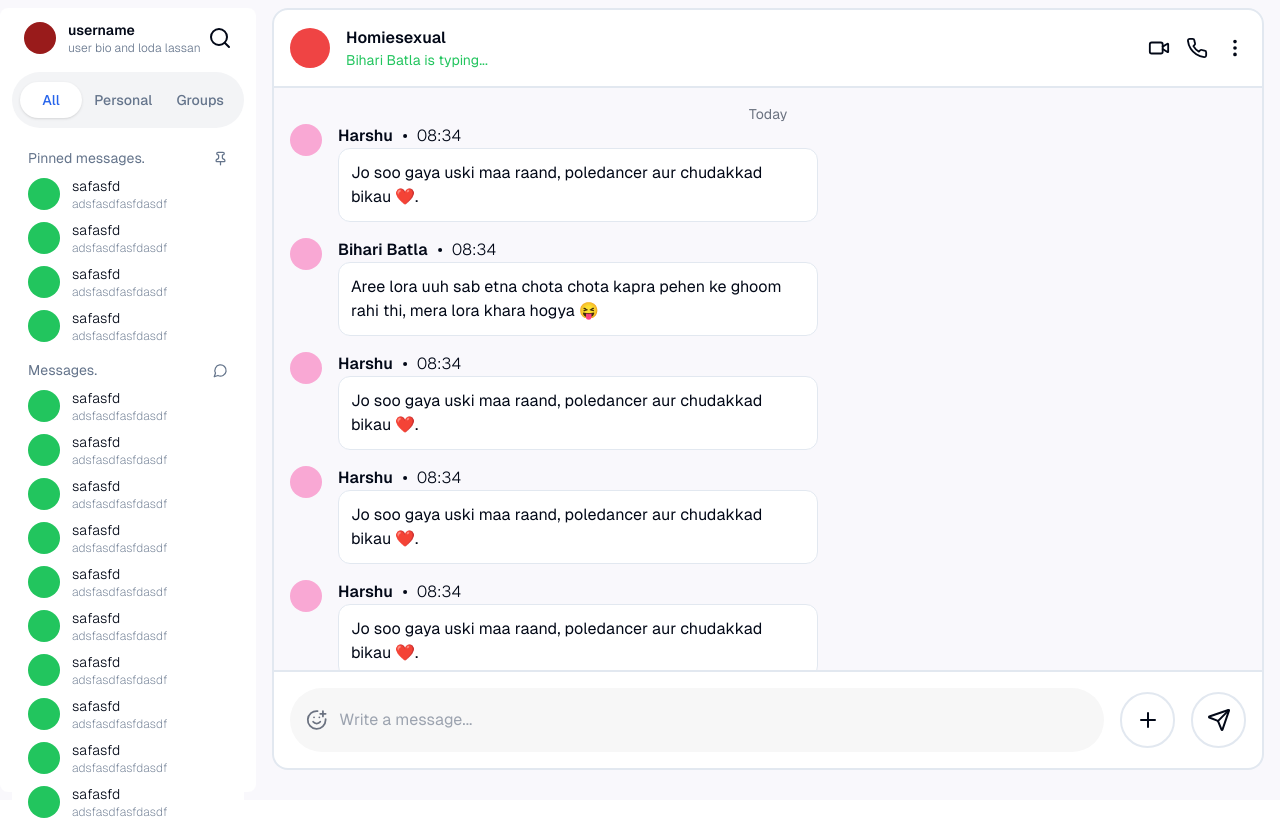
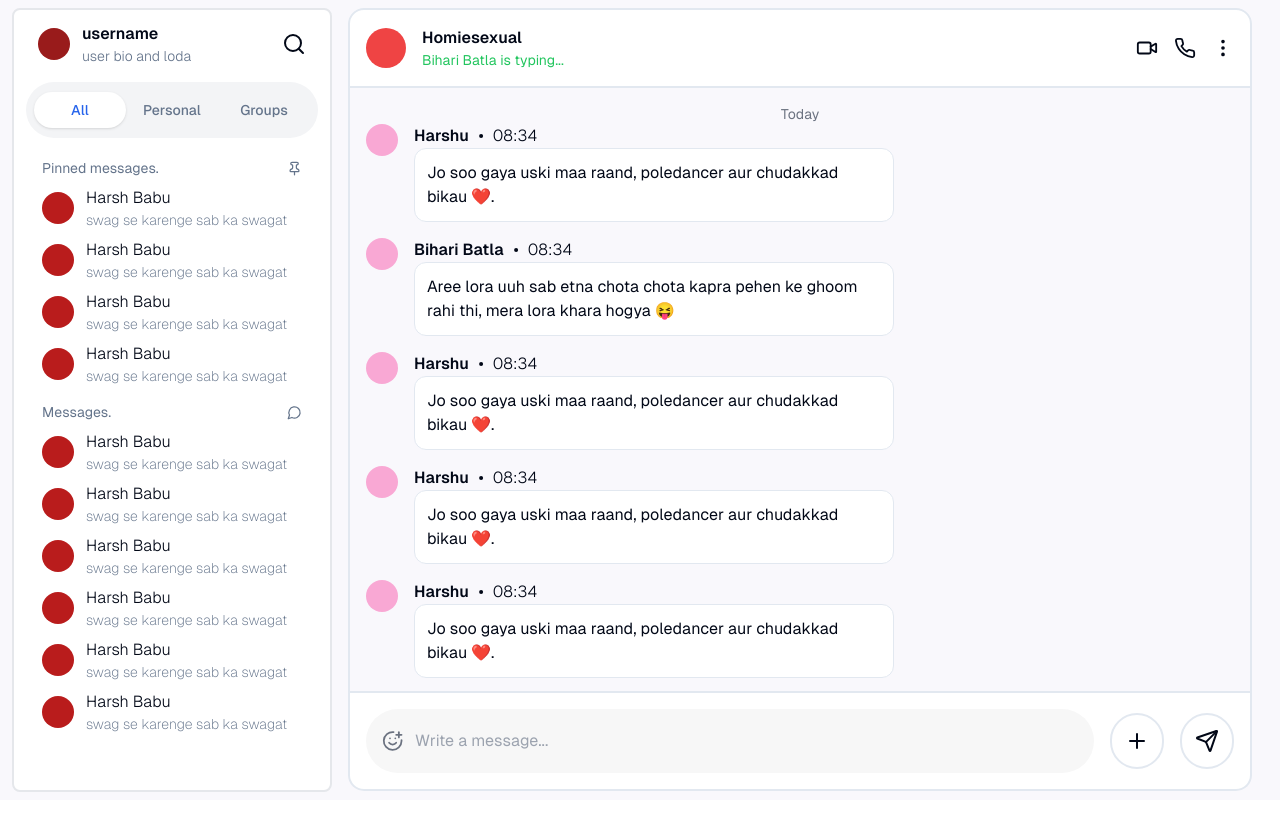
Before and after one commit to kratos-respawned/bak-bak, a Next.js app: page / in a window 1280 px wide. Shown: the top 820 px of the page. Built offline with nearby package versions, Linux system fonts and the light colour scheme.

Commit message:
height fixed

```diff
--- a/src/app/layout.tsx
+++ b/src/app/layout.tsx
@@ -25,12 +25,12 @@ export default function RootLayout({
 }>) {
   return (
     <html lang="en" suppressHydrationWarning>
-      <body className={cn(geistSans.variable, geistMono.variable,"font-sans")}>
-      <div className="flex bg-[#f9f8fc]">
-            <div className="w-full h-screen py-2 flex-none md:w-64">
-                <HomeSideBar/>
-            </div>
-                <div className="flex-grow py-2 px-4 w-full">{children}</div>
+      <body className={cn(geistSans.variable, geistMono.variable, "font-sans")}>
+        <div className="flex bg-[#f9f8fc] px-3">
+          <div className="w-full h-screen py-2 flex-none max-w-xs">
+            <HomeSideBar />
+          </div>
+          <div className="flex-grow py-2 px-4 w-full">{children}</div>
         </div>
       </body>
     </html>
--- a/src/app/page.tsx
+++ b/src/app/page.tsx
@@ -8,8 +8,7 @@ export default function Home() {
     <main className="">
       <HomeChat />
       <ChatBox />
-      <ChatSend/>
+      <ChatSend />
     </main>
   );
-  return <main className=""></main>;
 }
--- a/src/components/home/chatbox.tsx
+++ b/src/components/home/chatbox.tsx
@@ -1,19 +1,23 @@
 import React from "react";
-import { Dot } from 'lucide-react';
+import { Dot } from "lucide-react";
 
 function ChatBox() {
   return (
-        <div className=" border-r-2 border-l-2 border-b-2 p-4 overflow-y-scroll min-h-[calc(100vh-27vh)] max-h-[calc(100vh-27vh)]">
+    <div className=" border-r-2 border-l-2 border-b-2 p-4 overflow-y-scroll min-h-[calc(100vh-27vh)] max-h-[calc(100vh-195px)]">
       <p className="text-center text-sm text-gray-500">Today</p>
       <div className="flex mb-4">
         <div className="h-8 w-8 bg-pink-300 rounded-full"></div>
         <div>
           <div className="flex pl-4">
             <p className="font-semibold">Harshu</p>
-                <p><Dot/></p>
+            <p>
+              <Dot />
+            </p>
             <p className="font-light">08:34</p>
           </div>
-                <div className="bg-white p-3 border rounded-xl max-w-[30rem] ml-4">Jo soo gaya uski maa raand, poledancer aur chudakkad bikau ❤️.</div>
+          <div className="bg-white p-3 border rounded-xl max-w-[30rem] ml-4">
+            Jo soo gaya uski maa raand, poledancer aur chudakkad bikau ❤️.
+          </div>
         </div>
       </div>
       <div className="flex mb-4">
@@ -21,10 +25,15 @@ function ChatBox() {
         <div>
           <div className="flex pl-4">
             <p className="font-semibold">Bihari Batla</p>
-                <p><Dot/></p>
+            <p>
+              <Dot />
+            </p>
             <p className="font-light">08:34</p>
           </div>
-                <div className="bg-white p-3 border rounded-xl max-w-[30rem] ml-4">Aree lora uuh sab etna chota chota kapra pehen ke ghoom rahi thi, mera lora khara hogya 😝</div>
+          <div className="bg-white p-3 border rounded-xl max-w-[30rem] ml-4">
+            Aree lora uuh sab etna chota chota kapra pehen ke ghoom rahi thi,
+            mera lora khara hogya 😝
+          </div>
         </div>
       </div>
       <div className="flex mb-4">
@@ -32,10 +41,14 @@ function ChatBox() {
         <div>
           <div className="flex pl-4">
             <p className="font-semibold">Harshu</p>
-                <p><Dot/></p>
+            <p>
+              <Dot />
+            </p>
             <p className="font-light">08:34</p>
           </div>
-                <div className="bg-white p-3 border rounded-xl max-w-[30rem] ml-4">Jo soo gaya uski maa raand, poledancer aur chudakkad bikau ❤️.</div>
+          <div className="bg-white p-3 border rounded-xl max-w-[30rem] ml-4">
+            Jo soo gaya uski maa raand, poledancer aur chudakkad bikau ❤️.
+          </div>
         </div>
       </div>
       <div className="flex mb-4">
@@ -43,10 +56,14 @@ function ChatBox() {
         <div>
           <div className="flex pl-4">
             <p className="font-semibold">Harshu</p>
-                <p><Dot/></p>
+            <p>
+              <Dot />
+            </p>
             <p className="font-light">08:34</p>
           </div>
-                <div className="bg-white p-3 border rounded-xl max-w-[30rem] ml-4">Jo soo gaya uski maa raand, poledancer aur chudakkad bikau ❤️.</div>
+          <div className="bg-white p-3 border rounded-xl max-w-[30rem] ml-4">
+            Jo soo gaya uski maa raand, poledancer aur chudakkad bikau ❤️.
+          </div>
         </div>
       </div>
       <div className="flex mb-4">
@@ -54,10 +71,14 @@ function ChatBox() {
         <div>
           <div className="flex pl-4">
             <p className="font-semibold">Harshu</p>
-                <p><Dot/></p>
+            <p>
+              <Dot />
+            </p>
             <p className="font-light">08:34</p>
           </div>
-                <div className="bg-white p-3 border rounded-xl max-w-[30rem] ml-4">Jo soo gaya uski maa raand, poledancer aur chudakkad bikau ❤️.</div>
+          <div className="bg-white p-3 border rounded-xl max-w-[30rem] ml-4">
+            Jo soo gaya uski maa raand, poledancer aur chudakkad bikau ❤️.
+          </div>
         </div>
       </div>
       <div className="flex mb-4">
@@ -65,10 +86,14 @@ function ChatBox() {
         <div>
           <div className="flex pl-4">
             <p className="font-semibold">Harshu</p>
-                <p><Dot/></p>
+            <p>
+              <Dot />
+            </p>
             <p className="font-light">08:34</p>
           </div>
-                <div className="bg-white p-3 border rounded-xl max-w-[30rem] ml-4">Jo soo gaya uski maa raand, poledancer aur chudakkad bikau ❤️.</div>
+          <div className="bg-white p-3 border rounded-xl max-w-[30rem] ml-4">
+            Jo soo gaya uski maa raand, poledancer aur chudakkad bikau ❤️.
+          </div>
         </div>
       </div>
       <div className="flex mb-4">
@@ -76,10 +101,14 @@ function ChatBox() {
         <div>
           <div className="flex pl-4">
             <p className="font-semibold">Harshu</p>
-                <p><Dot/></p>
+            <p>
+              <Dot />
+            </p>
             <p className="font-light">08:34</p>
           </div>
-                <div className="bg-white p-3 border rounded-xl max-w-[30rem] ml-4">Jo soo gaya uski maa raand, poledancer aur chudakkad bikau ❤️.</div>
+          <div className="bg-white p-3 border rounded-xl max-w-[30rem] ml-4">
+            Jo soo gaya uski maa raand, poledancer aur chudakkad bikau ❤️.
+          </div>
         </div>
       </div>
       <div className="flex mb-4">
@@ -87,10 +116,14 @@ function ChatBox() {
         <div>
           <div className="flex pl-4">
             <p className="font-semibold">Harshu</p>
-                <p><Dot/></p>
+            <p>
+              <Dot />
+            </p>
             <p className="font-light">08:34</p>
           </div>
-                <div className="bg-white p-3 border rounded-xl max-w-[30rem] ml-4">Jo soo gaya uski maa raand, poledancer aur chudakkad bikau ❤️.</div>
+          <div className="bg-white p-3 border rounded-xl max-w-[30rem] ml-4">
+            Jo soo gaya uski maa raand, poledancer aur chudakkad bikau ❤️.
+          </div>
         </div>
       </div>
       <div className="flex mb-4">
@@ -98,10 +131,14 @@ function ChatBox() {
         <div>
           <div className="flex pl-4">
             <p className="font-semibold">Harshu</p>
-                <p><Dot/></p>
+            <p>
+              <Dot />
+            </p>
             <p className="font-light">08:34</p>
           </div>
-                <div className="bg-white p-3 border rounded-xl max-w-[30rem] ml-4">Jo soo gaya uski maa raand, poledancer aur chudakkad bikau ❤️.</div>
+          <div className="bg-white p-3 border rounded-xl max-w-[30rem] ml-4">
+            Jo soo gaya uski maa raand, poledancer aur chudakkad bikau ❤️.
+          </div>
         </div>
       </div>
     </div>
--- a/src/components/home/sidebar.tsx
+++ b/src/components/home/sidebar.tsx
@@ -4,14 +4,14 @@ import TypeGroup from "./typegroup";
 
 function HomeSideBar() {
   return (
-    <div className="h-full space-y-4  max-w-xs rounded-lg   bg-white p-3">
+    <div className="h-full space-y-4  max-w-xs rounded-lg   bg-white p-3 border-2 border-gray-200">
       <div className="flex justify-between items-center px-3 ">
         <div className="flex justify-center items-center gap-3">
           <span className="w-8 h-8 rounded-full bg-red-800"></span>
           <div className="flex flex-col ">
-            <p className="text-sm font-semibold">username</p>
-            <p className="text-xs font-light text-muted-foreground">
-              user bio and loda lassan
+            <p className=" font-semibold">username</p>
+            <p className="text-sm font-light text-muted-foreground">
+              user bio and loda
             </p>
           </div>
         </div>
--- a/src/components/home/typegroup.tsx
+++ b/src/components/home/typegroup.tsx
@@ -4,101 +4,6 @@ import { ReactNode } from "react";
 import { ScrollArea } from "../ui/scroll-area";
 
 function TypeGroup() {
-  const MockPinned = [
-    {
-      sender: "safasfd",
-      message: "adsfasdfasfdasdf",
-      image: <div className="w-8 h-8 rounded-full bg-green-500"></div>,
-    },
-
-    {
-      sender: "safasfd",
-      message: "adsfasdfasfdasdf",
-      image: <div className="w-8 h-8 rounded-full bg-green-500"></div>,
-    },
-    {
-      sender: "safasfd",
-      message: "adsfasdfasfdasdf",
-      image: <div className="w-8 h-8 rounded-full bg-green-500"></div>,
-    },
-    {
-      sender: "safasfd",
-      message: "adsfasdfasfdasdf",
-      image: <div className="w-8 h-8 rounded-full bg-green-500"></div>,
-    },
-  ];
-  const MockMessage = [
-    {
-      sender: "safasfd",
-      message: "adsfasdfasfdasdf",
-      image: <div className="w-8 h-8 rounded-full bg-green-500"></div>,
-    },
-    {
-      sender: "safasfd",
-      message: "adsfasdfasfdasdf",
-      image: <div className="w-8 h-8 rounded-full bg-green-500"></div>,
-    },
-    {
-      sender: "safasfd",
-      message: "adsfasdfasfdasdf",
-      image: <div className="w-8 h-8 rounded-full bg-green-500"></div>,
-    },
-    {
-      sender: "safasfd",
-      message: "adsfasdfasfdasdf",
-      image: <div className="w-8 h-8 rounded-full bg-green-500"></div>,
-    },
-    {
-      sender: "safasfd",
-      message: "adsfasdfasfdasdf",
-      image: <div className="w-8 h-8 rounded-full bg-green-500"></div>,
-    },
-    {
-      sender: "safasfd",
-      message: "adsfasdfasfdasdf",
-      image: <div className="w-8 h-8 rounded-full bg-green-500"></div>,
-    },
-    {
-      sender: "safasfd",
-      message: "adsfasdfasfdasdf",
-      image: <div className="w-8 h-8 rounded-full bg-green-500"></div>,
-    },
-    {
-      sender: "safasfd",
-      message: "adsfasdfasfdasdf",
-      image: <div className="w-8 h-8 rounded-full bg-green-500"></div>,
-    },
-    {
-      sender: "safasfd",
-      message: "adsfasdfasfdasdf",
-      image: <div className="w-8 h-8 rounded-full bg-green-500"></div>,
-    },
-    {
-      sender: "safasfd",
-      message: "adsfasdfasfdasdf",
-      image: <div className="w-8 h-8 rounded-full bg-green-500"></div>,
-    },
-    {
-      sender: "safasfd",
-      message: "adsfasdfasfdasdf",
-      image: <div className="w-8 h-8 rounded-full bg-green-500"></div>,
-    },
-    {
-      sender: "safasfd",
-      message: "adsfasdfasfdasdf",
-      image: <div className="w-8 h-8 rounded-full bg-green-500"></div>,
-    },
-    {
-      sender: "safasfd",
-      message: "adsfasdfasfdasdf",
-      image: <div className="w-8 h-8 rounded-full bg-green-500"></div>,
-    },
-    {
-      sender: "safasfd",
-      message: "adsfasdfasfdasdf",
-      image: <div className="w-8 h-8 rounded-full bg-green-500"></div>,
-    },
-  ];
   return (
     <Tabs defaultValue="All" className="w-full  ">
       <TabsList className="w-full bg-gray-100 rounded-full py-7 px-2">
@@ -113,23 +18,28 @@ function TypeGroup() {
         </TabsTrigger>
       </TabsList>
       <TabsContent value="All">
-        <ScrollArea className="w-full h-[840px]">
+        <ScrollArea
+          className="w-full "
+          style={{ height: "calc(100vh - 200px)" }}
+        >
           <div className="w-full rounded space-y-4 bg-white px-4 py-3">
             <div className="w-full space-y-2">
               <p className="flex text-sm text-muted-foreground justify-between items-center">
                 Pinned messages. <Pin size={15} />
               </p>
               <div className="space-y-2">
-                {MockPinned.map((mock, index) => (
+                {Array(4)
+                  .fill(0)
+                  .map((_, index) => (
                     <div
                       key={index}
                       className="flex justify-start items-center gap-3"
                     >
-                    <div>{mock.image}</div>
+                      <div className="w-8 h-8 rounded-full bg-red-700"></div>
                       <div className="">
-                      <p className="text-sm font-light">{mock.sender}</p>
-                      <p className="text-xs font-extralight text-muted-foreground">
-                        {mock.message}
+                        <p className=" font-light">Harsh Babu</p>
+                        <p className="text-sm font-extralight text-muted-foreground">
+                          swag se karenge sab ka swagat
                         </p>
                       </div>
                     </div>
@@ -141,16 +51,18 @@ function TypeGroup() {
                 Messages. <MessageCircle size={15} />
               </p>
               <div className="space-y-2">
-                {MockMessage.map((mock, index) => (
+                {Array(20)
+                  .fill(0)
+                  .map((_, index) => (
                     <div
                       key={index}
                       className="flex justify-start items-center gap-3"
                     >
-                    <div>{mock.image}</div>
+                      <div className="w-8 h-8 rounded-full bg-red-700"></div>
                       <div className="">
-                      <p className="text-sm font-light">{mock.sender}</p>
-                      <p className="text-xs font-extralight text-muted-foreground">
-                        {mock.message}
+                        <p className=" font-light">Harsh Babu</p>
+                        <p className="text-sm font-extralight text-muted-foreground">
+                          swag se karenge sab ka swagat
                         </p>
                       </div>
                     </div>
```
Lines whose indentation alone changed are shown as unchanged.
